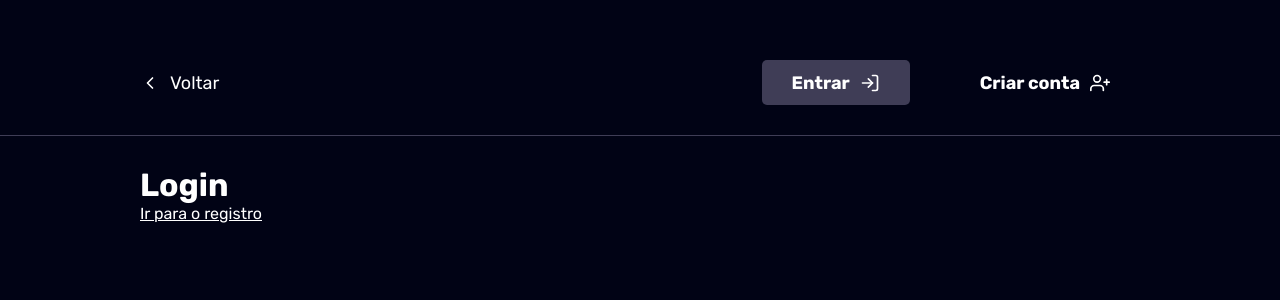
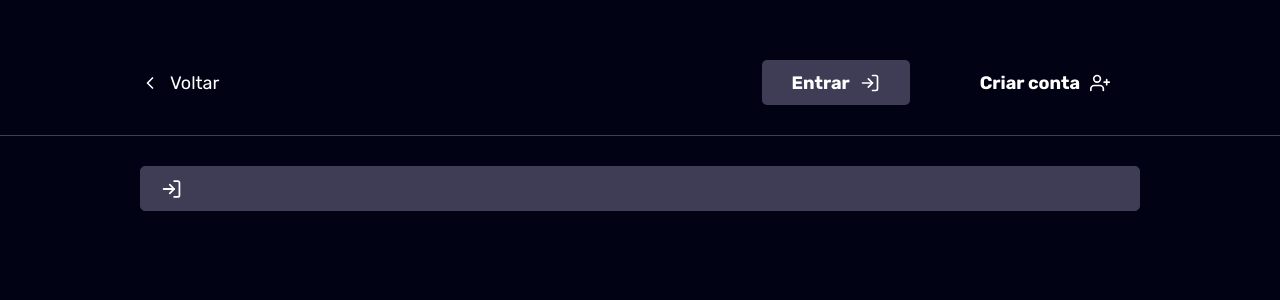
Before and after one commit to FelipeBelloDultra/rta-chat, a React (Create React App) app in the folder frontend/: page / in a window 1280 px wide. Both pictures are taken after a click on the button "Entrar". Shown: the top 300 px of the page. Built offline with nearby package versions, Linux system fonts and the light colour scheme.

Commit message:
feat(Components/Input): Create input component

```diff
--- /dev/null
+++ b/frontend/src/components/Input/index.jsx
@@ -0,0 +1,32 @@
+// Styles
+import { Container, Label, ErrorMessage } from './styles';
+
+export function Input({
+  icon: Icon,
+  labelText = '',
+  name,
+  error,
+  ...rest
+}) {
+  return (
+    <>
+      {!!labelText && <Label htmlFor={name}>{labelText}</Label>}
+
+      <Container isErrored={!!error} >
+        {Icon && <Icon />}
+
+        <input
+          name={name}
+          id={name}
+          {...rest}
+        />
+      </Container>
+
+      {!!error && (
+          <ErrorMessage>
+            {error.message}
+          </ErrorMessage>
+        )}
+    </>
+  );
+}
--- /dev/null
+++ b/frontend/src/components/Input/styles.js
@@ -0,0 +1,45 @@
+import styled, { css } from 'styled-components';
+
+export const Container = styled.div`
+  background-color: var(--secondary);
+  border: 1px solid var(--secondary);
+  height: 45px;
+  display: flex;
+  align-items: center;
+  width: 100%;
+  border-radius: 5px;
+  color: var(--white);
+
+  ${props => props.isErrored &&
+    css`
+      border-color: var(--error);
+    `}
+
+  svg {
+    margin-left: 20px;
+  }
+
+  input {
+    border: 0;
+    background-color: transparent;
+    height: 100%;
+    width: 100%;
+    padding: 16px;
+    font-size: 16px;
+    border-radius: 5px;
+    color: var(--white);
+  }
+`;
+
+export const Label = styled.label`
+  margin-bottom: 10px;
+  display: inline-block;
+  margin-left: 5px;
+`;
+
+export const ErrorMessage = styled.span`
+  display: inline-block;
+  color: var(--error);
+  font-size: 14px;
+  margin-left: 5px;
+`;
--- a/frontend/src/pages/Login/index.jsx
+++ b/frontend/src/pages/Login/index.jsx
@@ -1,15 +1,18 @@
-// Packages
-import { Link } from 'react-router-dom';
+// Components
+import { Input } from '../../components/Input';
 
-// Resources
-import routesInfos from '../../utils/routesInfos';
+// Assets
+import { FiLogIn } from 'react-icons/fi';
 
 export function Login() {
   return (
     <div>
-      <h1>Login</h1>
-
-      <Link to={routesInfos.register.link}>Ir para o registro</Link>
+      <Input
+        name="Email"
+        icon={() =>
+          <FiLogIn size={22} />
+        }
+      />
     </div>
   );
 }
--- a/frontend/src/styles/GlobalStyles.js
+++ b/frontend/src/styles/GlobalStyles.js
@@ -10,11 +10,14 @@ export const GlobalStyles = createGlobalStyle`
 
     --primary: #3B9DC0;
     --secondary: #3F3D56;
+
+    --error: #d14747;
   }
 
   *, *:after, *:before {
     margin: 0;
     padding: 0;
+    outline: 0;
     box-sizing: border-box;
   }
 
```
